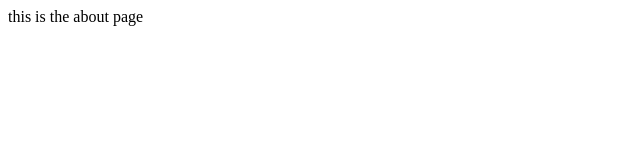
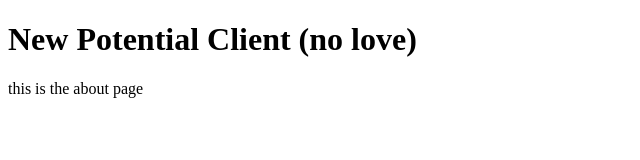
Before and after one commit to lrhice/git_course_repo, a website: page about.html in a window 1280 px wide. Shown: the whole page, without its empty margins (0-640 px from the left). Drawn offline with Linux system fonts and the light colour scheme.

Commit message:
modified about page

```diff
--- a/about.html
+++ b/about.html
@@ -1,6 +1,9 @@
 <!DOCTYPE html>
 <html>
     <body>
+        <h1>New Potential Client (no love) </h1>
+
         this is the about page
+
     </body>
 </html>
```
